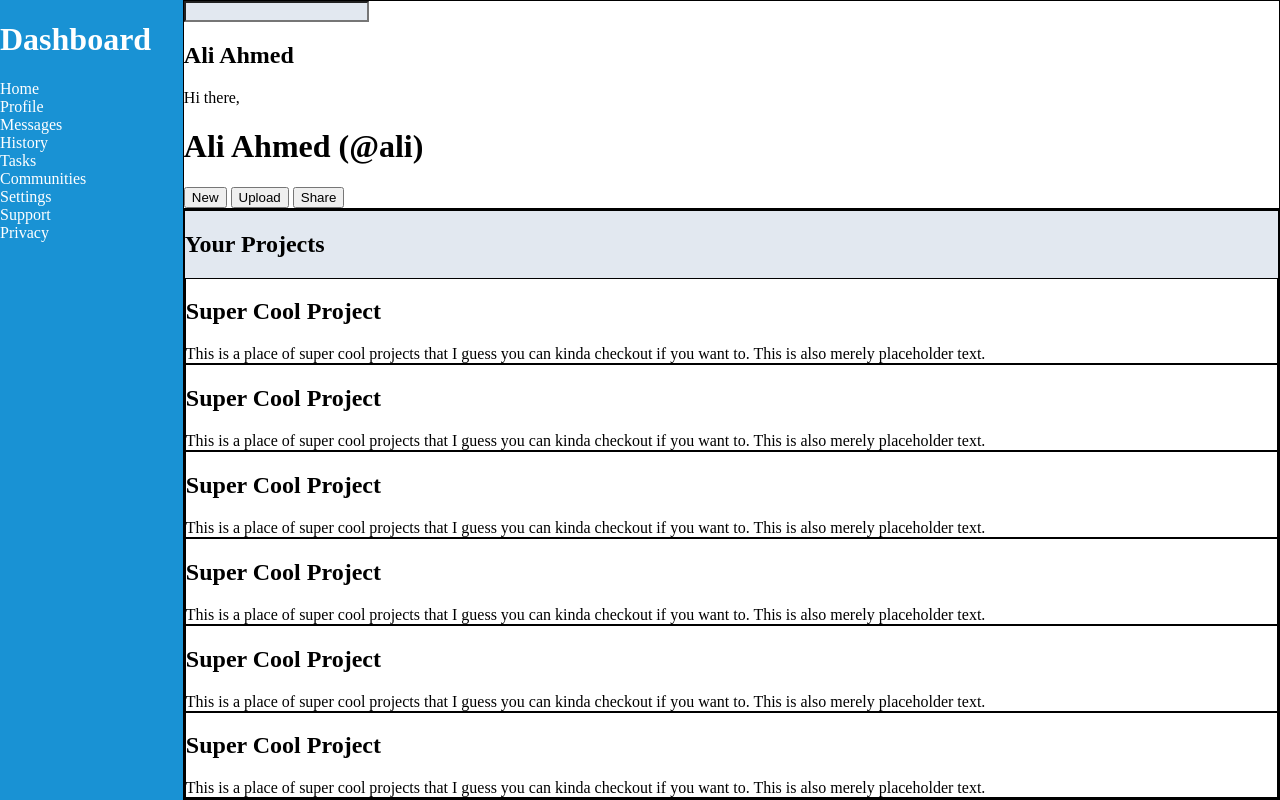
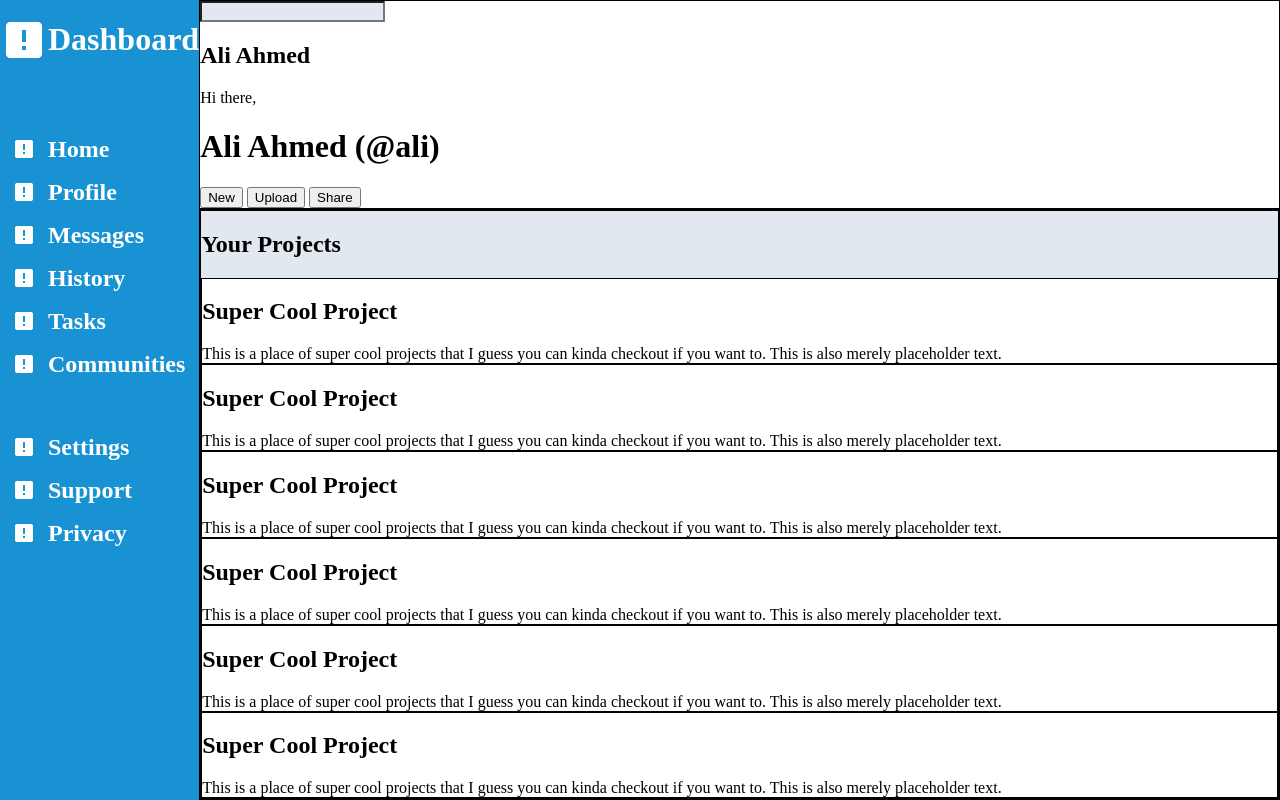
Before and after one commit to ali-a-ahmed1097/admin-dashboard, a plain HTML site: page index.html in a window 1280 px wide. Shown: the top 800 px of the page. Drawn offline with Linux system fonts and the light colour scheme.

Commit message:
Completed basic layout of sidebar.

```diff
--- a/index.html
+++ b/index.html
@@ -13,15 +13,29 @@
 <body>
 
     <div class="sidebar">
+        <img src="./icons/alert-box.png" alt="icon" class="dash-icon">
         <h1>Dashboard</h1>
+        <div class="filler"></div>
+        <div class="filler"></div>
+        <img src="./icons/alert-box.png" alt="icon" class="reg-icon">
         <div>Home</div>
+        <img src="./icons/alert-box.png" alt="icon" class="reg-icon">
         <div>Profile</div>
+        <img src="./icons/alert-box.png" alt="icon" class="reg-icon">
         <div>Messages</div>
+        <img src="./icons/alert-box.png" alt="icon" class="reg-icon">
         <div>History</div>
+        <img src="./icons/alert-box.png" alt="icon" class="reg-icon">
         <div>Tasks</div>
+        <img src="./icons/alert-box.png" alt="icon" class="reg-icon">
         <div>Communities</div>
+        <div class="filler"></div>
+        <div class="filler"></div>
+        <img src="./icons/alert-box.png" alt="icon" class="reg-icon">
         <div>Settings</div>
+        <img src="./icons/alert-box.png" alt="icon" class="reg-icon">
         <div>Support</div>
+        <img src="./icons/alert-box.png" alt="icon" class="reg-icon">
         <div>Privacy</div>
     </div>
 
--- a/styles.css
+++ b/styles.css
@@ -1,5 +1,8 @@
+body, .sidebar {
+    display: grid;
+}
+
 body {
-    display: grid;
     grid-template: 1fr 4fr / 1fr 6fr;
     margin: 0;
     height: 100vh;
@@ -9,6 +12,10 @@ body {
     background-color: #1992d4;
     color: white;
     grid-row: 1 / 3;
+    grid-template-columns: 1fr 3fr;
+    grid-template-rows: repeat(12, min-content);
+    align-items: center;
+    row-gap: 16px;
 }
 
 .content, input[type="text"] {
@@ -22,3 +29,20 @@ body {
 .header, .projects, .announcements, .trending, .content, .a-card, .p-card, .t-card {
     border: 1px solid black;
 }
+
+.filler {
+    height: 24px;
+}
+
+.dash-icon, .reg-icon {
+    justify-self: center;
+}
+
+.reg-icon {
+    height: 24px;
+}
+
+.sidebar > div {
+    font-size: 24px;
+    font-weight: bolder;
+}
```
